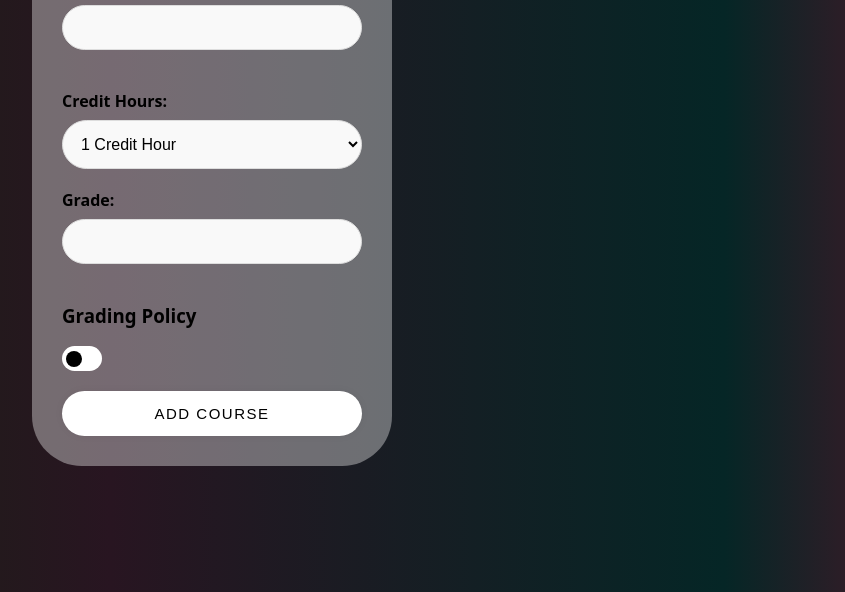
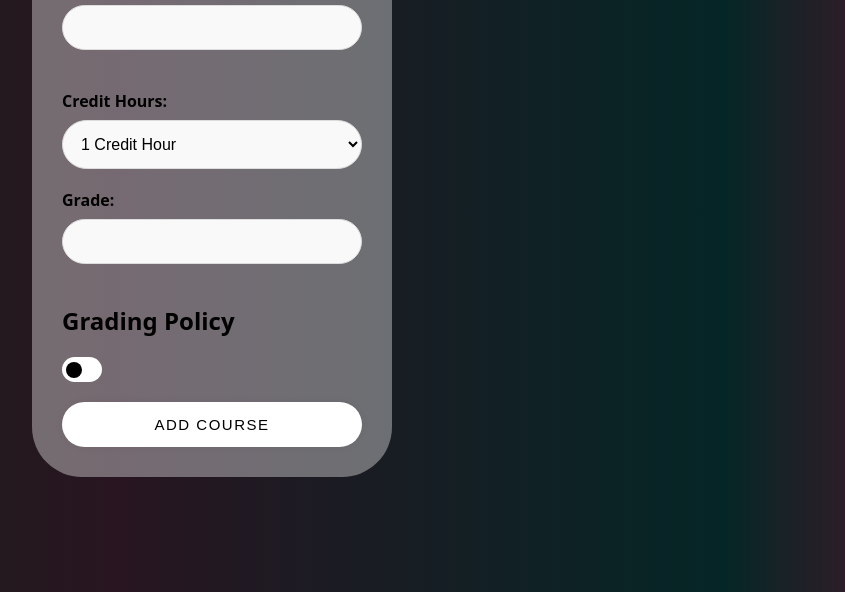
Before and after one commit to siamahamed57/aiub_calculator, a plain HTML site: page index.html in a window 1280 px wide. Shown: the part 208-800 px from the top of the page, without its empty margins (428-1273 px from the left). Drawn offline with Linux system fonts and the light colour scheme.

Commit message:
Update index.html

```diff
--- a/index.html
+++ b/index.html
@@ -24,7 +24,7 @@
 
       <input type="number" id="grade" min="0" max="4" step="0.01" required>
 
-    <h3>Grading Policy</h3>
+    <h2>Grading Policy</h2>
     <label class="toggle-switch">
       <input type="checkbox" id="show-grading-system" onchange="toggleGradingSystem()">
       <span class="slider round"></span>
```
